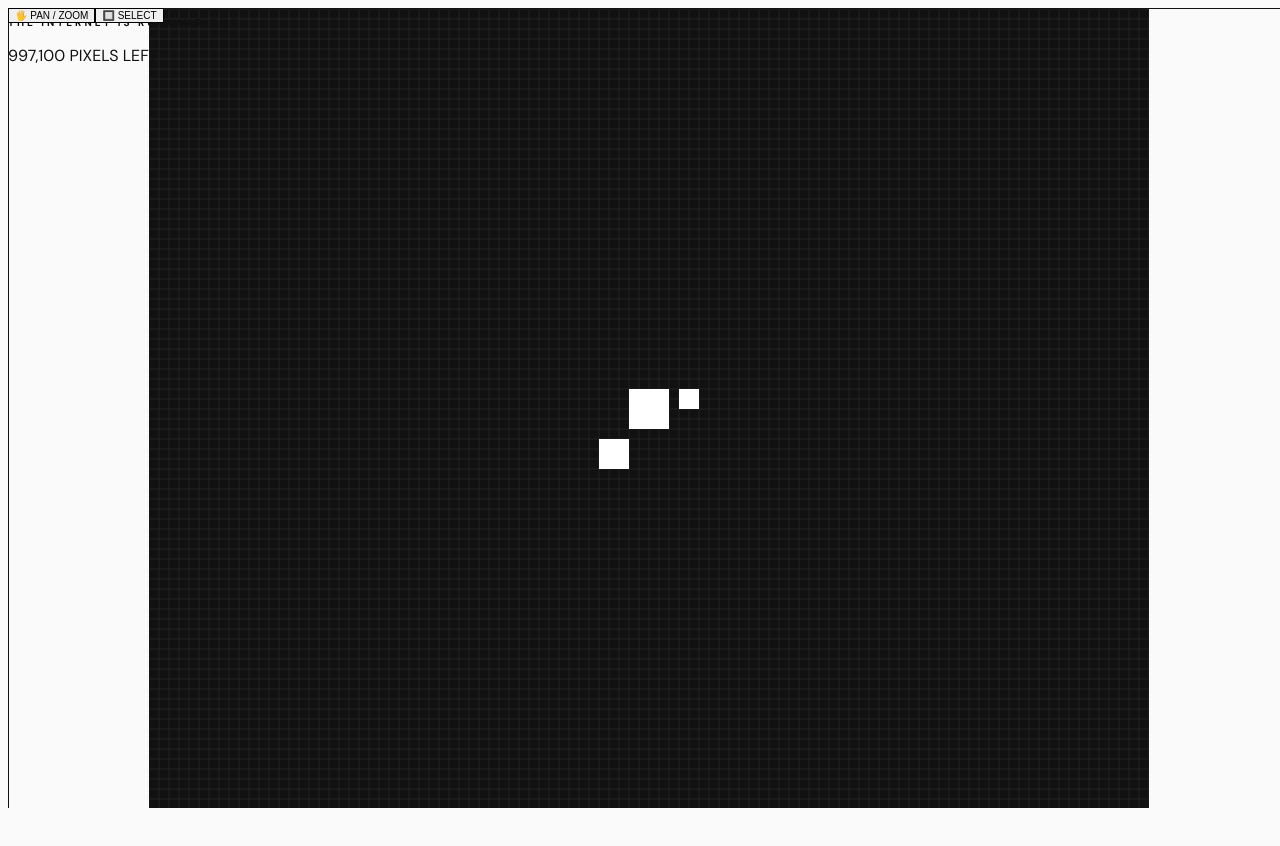
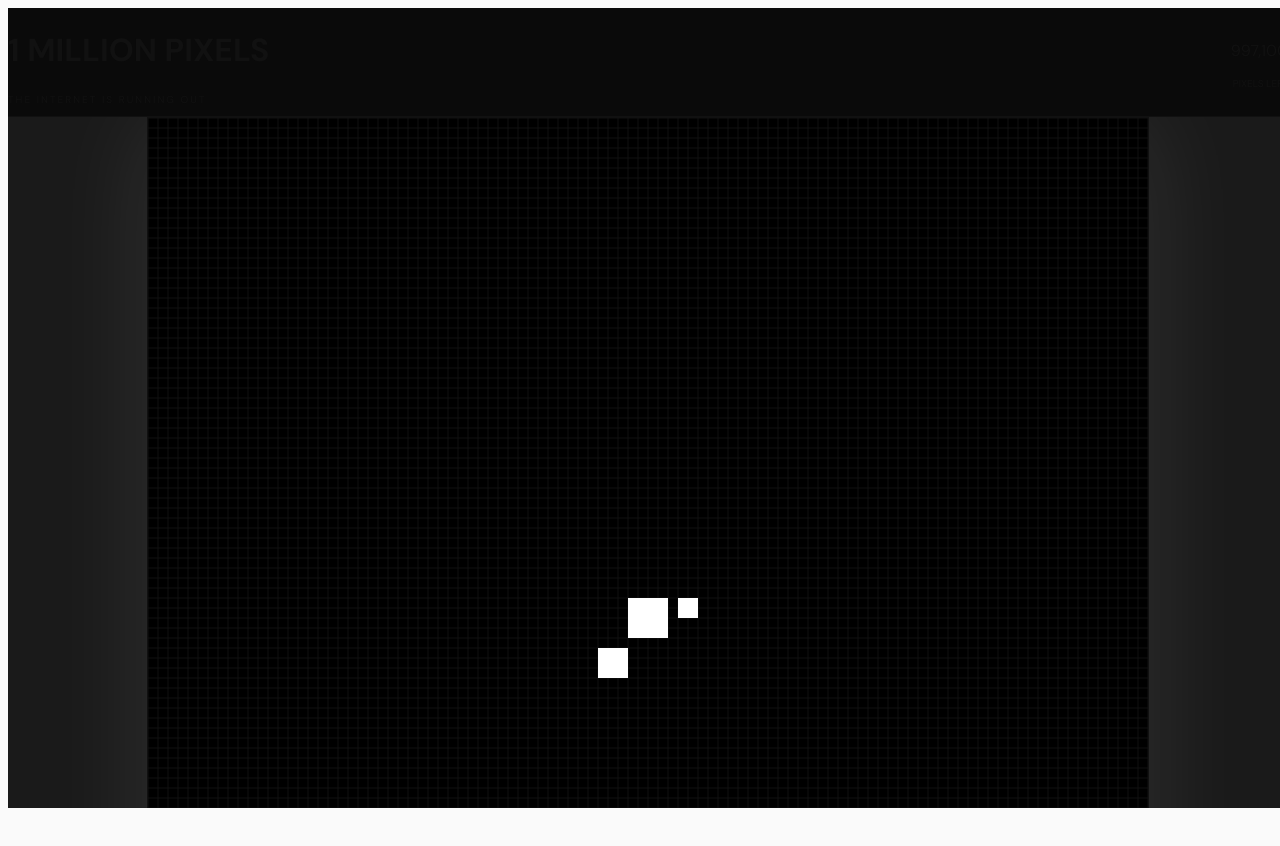
Before and after one commit to realmannerd-afk/gotop, a Next.js app: page / in a window 1280 px wide. Shown: the top 846 px of the page. Before the commit the page ends 816 px from the top, so only its background shows below. Built offline with nearby package versions, Linux system fonts and the light colour scheme.

Commit message:
Convert canvas back to classic 1MillionPixels absolute layout with native scrolling and 10x10 snapping

```diff
--- a/src/app/page.tsx
+++ b/src/app/page.tsx
@@ -12,8 +12,6 @@ export default function Home() {
   const [isModalOpen, setIsModalOpen] = useState(false);
   const [successState, setSuccessState] = useState<{pixels: number, name: string} | null>(null);
   const [claiming, setClaiming] = useState(false);
-
-  const [mode, setMode] = useState<'pan' | 'select'>('pan');
   const [selection, setSelection] = useState<{x: number, y: number, w: number, h: number} | null>(null);
 
   useEffect(() => {
@@ -43,7 +41,6 @@ export default function Home() {
         setClaims(prev => [...prev, res.claim!]);
         setSuccessState({ pixels: selection.w * selection.h, name });
         setSelection(null);
-        setMode('pan'); // auto switch back to pan
       }
     } catch (err) {
       setClaiming(false);
@@ -55,7 +52,7 @@ export default function Home() {
 
   if (successState) {
     return (
-      <main className="min-h-screen w-full bg-black flex flex-col items-center justify-center p-6 text-center animate-in fade-in duration-500 selection:bg-white selection:text-black">
+      <main className="min-h-screen w-full bg-[#0a0a0a] flex flex-col items-center justify-center p-6 text-center animate-in fade-in duration-500 selection:bg-white selection:text-black">
         <div className="max-w-md w-full flex flex-col items-center">
           <h1 className="text-2xl md:text-3xl font-bold tracking-tighter text-white mb-10 uppercase leading-snug">
             PIXELS SECURED.
@@ -80,61 +77,60 @@ export default function Home() {
   }
 
   return (
-    <div className="h-screen w-full bg-black flex flex-col selection:bg-white selection:text-black text-white relative overflow-hidden">
+    <div className="h-screen w-full bg-[#0a0a0a] flex flex-col text-white">
 
-      {/* ABSOLUTE BACKGROUND TITLE */}
-      <div className="absolute top-6 left-6 md:top-10 md:left-10 z-10 pointer-events-none">
-        <h2 className="text-[10px] md:text-xs font-bold tracking-[0.3em] uppercase text-white/50">
-          The Internet Is Running Out
-        </h2>
-        <p className="text-xl md:text-2xl font-mono mt-2 tracking-tighter">
-          {(TOTAL_SPACES - claimedCount).toLocaleString()} PIXELS LEFT
-        </p>
+      {/* HEADER */}
+      <header className="shrink-0 w-full flex items-center justify-between p-6 border-b border-white/10 bg-black z-20">
+        <div>
+          <h1 className="text-xl md:text-2xl font-bold tracking-tighter uppercase">
+            1 Million Pixels
+          </h1>
+          <p className="text-[10px] uppercase tracking-[0.2em] text-white/50 mt-1">
+            The Internet is running out
+          </p>
+        </div>
+        <div className="text-right">
+          <p className="font-mono text-lg md:text-xl font-bold">
+            {(TOTAL_SPACES - claimedCount).toLocaleString()}
+          </p>
+          <p className="text-[10px] uppercase tracking-widest text-white/50">
+            Pixels Left
+          </p>
+        </div>
+      </header>
+
+      {/* CANVAS AREA (Scrollable) */}
+      <div className="flex-1 w-full relative overflow-hidden bg-[#1a1a1a]">
+        <GridVisual
+          claims={claims}
+          onSelectionChange={setSelection}
+        />
+
+        {/* Persistent helper text inside the view */}
+        <div className="absolute top-4 left-1/2 -translate-x-1/2 px-4 py-2 bg-black/80 backdrop-blur border border-white/10 rounded-full text-[10px] uppercase tracking-widest font-bold pointer-events-none text-white/60">
+          Scroll around. Click & drag to select blocks.
+        </div>
       </div>
 
-      {/* MODE TOGGLE */}
-      <div className="absolute top-6 right-6 md:top-10 md:right-10 z-10 flex gap-2">
-        <button
-          onClick={() => setMode('pan')}
-          className={`px-4 py-2 text-[10px] uppercase font-bold tracking-widest border transition-colors ${mode === 'pan' ? 'bg-white text-black border-white' : 'bg-black text-white/50 border-white/20 hover:text-white'}`}
-        >
-          🖐️ Pan / Zoom
-        </button>
-        <button
-          onClick={() => setMode('select')}
-          className={`px-4 py-2 text-[10px] uppercase font-bold tracking-widest border transition-colors ${mode === 'select' ? 'bg-white text-black border-white' : 'bg-black text-white/50 border-white/20 hover:text-white'}`}
-        >
-          🔲 Select
-        </button>
-      </div>
+      {/* BOTTOM ACTION BAR */}
+      <div className={`shrink-0 bg-black border-t border-white/10 p-6 flex flex-col md:flex-row items-center justify-between gap-6 transition-all duration-300 ${selectionPixels > 0 ? 'translate-y-0 opacity-100' : 'translate-y-full absolute opacity-0'}`} style={selectionPixels === 0 ? { bottom: 0, width: '100%' } : {}}>
 
-      {/* CANVAS CONTAINER */}
-      <div className="flex-1 w-full h-full">
-        <GridVisual
-          claims={claims}
-          mode={mode}
-          onSelectionChange={setSelection}
-        />
-      </div>
+        <div className="flex items-center gap-8">
+          <div>
+            <p className="text-[10px] uppercase tracking-widest text-white/50">Selection Area</p>
+            <p className="font-mono text-xl font-bold">{selectionPixels.toLocaleString()} px</p>
+          </div>
+          {selection && (
+            <div>
+              <p className="text-[10px] uppercase tracking-widest text-white/50">Coordinates</p>
+              <p className="font-mono text-xs mt-1">X: {selection.x}, Y: {selection.y}</p>
+            </div>
+          )}
+        </div>
 
-      {/* HELP TEXT */}
-      <div className="absolute bottom-6 left-6 z-10 pointer-events-none hidden md:block">
-        <p className="text-[10px] text-white/30 uppercase tracking-[0.2em] font-bold">
-          Scroll to zoom
-        </p>
-      </div>
-
-      {/* FLOATING ACTION BAR */}
-      <div className={`absolute bottom-8 left-1/2 -translate-x-1/2 bg-white text-black px-6 py-4 flex items-center justify-between gap-8 md:gap-16 shadow-[0_0_40px_rgba(255,255,255,0.2)] transition-all duration-300 transform ${selectionPixels > 0 ? 'translate-y-0 opacity-100' : 'translate-y-12 opacity-0 pointer-events-none'}`}>
-        <div className="flex flex-col">
-          <span className="text-[10px] uppercase tracking-widest font-bold text-black/50">Selected</span>
-          <span className="font-mono text-xl md:text-2xl font-bold tracking-tighter leading-none mt-1">
-            {selectionPixels.toLocaleString()}
-          </span>
-        </div>
         <button
           onClick={() => setIsModalOpen(true)}
-          className="bg-black text-white px-8 py-3 text-[10px] font-bold uppercase tracking-[0.2em] hover:bg-[#FF3300] transition-colors"
+          className="w-full md:w-auto bg-white text-black px-12 py-4 text-xs font-bold uppercase tracking-[0.2em] hover:bg-gray-300 transition-colors"
         >
           CLAIM NOW
         </button>
--- a/src/components/GridVisual.tsx
+++ b/src/components/GridVisual.tsx
@@ -1,35 +1,26 @@
 'use client';
 
-import { useEffect, useRef, useState, useCallback } from 'react';
+import { useEffect, useRef, useState } from 'react';
 import { Claim } from '@/app/actions';
 
 interface GridVisualProps {
   claims: Claim[];
-  mode: 'pan' | 'select';
   onSelectionChange: (rect: { x: number, y: number, w: number, h: number } | null) => void;
 }
 
-export function GridVisual({ claims, mode, onSelectionChange }: GridVisualProps) {
+export function GridVisual({ claims, onSelectionChange }: GridVisualProps) {
   const containerRef = useRef<HTMLDivElement>(null);
   const canvasRef = useRef<HTMLCanvasElement>(null);
 
-  // Viewport transforms
-  const [scale, setScale] = useState(1);
-  const [translate, setTranslate] = useState({ x: 0, y: 0 });
-
-  // Interaction states
   const [isDragging, setIsDragging] = useState(false);
   const [startPos, setStartPos] = useState({ x: 0, y: 0 });
   const [currentPos, setCurrentPos] = useState({ x: 0, y: 0 });
-  const [lastPan, setLastPan] = useState({ x: 0, y: 0 });
 
-  // Image cache
+  const [renderTick, setRenderTick] = useState(0);
   const imageCache = useRef<Record<string, HTMLImageElement>>({});
-  const [renderTick, setRenderTick] = useState(0);
 
-  const SIDE = 1000; // 1,000,000 pixels = 1000x1000
+  const SIDE = 1000;
 
-  // Handle rendering
   useEffect(() => {
     const canvas = canvasRef.current;
     if (!canvas) return;
@@ -39,12 +30,12 @@ export function GridVisual({ claims, mode, onSelectionChange }: GridVisualProps)
     canvas.width = SIDE;
     canvas.height = SIDE;
 
-    // Fill background (unclaimed)
-    ctx.fillStyle = '#111111';
+    // Fill background (black canvas)
+    ctx.fillStyle = '#000000';
     ctx.fillRect(0, 0, SIDE, SIDE);
 
-    // Draw grid lines (very subtle)
-    ctx.strokeStyle = '#222222';
+    // Draw subtle grid (every 10px = 1 block)
+    ctx.strokeStyle = '#111111';
     ctx.lineWidth = 1;
     ctx.beginPath();
     for (let i = 0; i <= SIDE; i += 10) {
@@ -57,11 +48,10 @@ export function GridVisual({ claims, mode, onSelectionChange }: GridVisualProps)
 
     // Draw claims
     claims.forEach(claim => {
-      // Draw white background for claimed block
+      // White background for the claimed pixels
       ctx.fillStyle = '#FFFFFF';
       ctx.fillRect(claim.x, claim.y, claim.w, claim.h);
 
-      // Draw logo
       if (!imageCache.current[claim.logoUrl]) {
         const img = new Image();
         img.crossOrigin = 'anonymous';
@@ -72,59 +62,47 @@ export function GridVisual({ claims, mode, onSelectionChange }: GridVisualProps)
         ctx.drawImage(imageCache.current[claim.logoUrl], claim.x, claim.y, claim.w, claim.h);
       }
     });
-
   }, [claims, renderTick]);
 
   const handlePointerDown = (e: React.PointerEvent) => {
     if (!containerRef.current) return;
+
+    // In a fixed 1000x1000 element, native event offsetX/Y is perfect
+    const cx = Math.round(e.nativeEvent.offsetX);
+    const cy = Math.round(e.nativeEvent.offsetY);
+
+    // Snap to 10x10 grid (optional, but standard for 1millionpixels)
+    const snapX = Math.floor(cx / 10) * 10;
+    const snapY = Math.floor(cy / 10) * 10;
+
     setIsDragging(true);
+    setStartPos({ x: snapX, y: snapY });
+    setCurrentPos({ x: snapX, y: snapY });
+    onSelectionChange(null);
     containerRef.current.setPointerCapture(e.pointerId);
-
-    if (mode === 'pan') {
-      setLastPan({ x: e.clientX, y: e.clientY });
-    } else {
-      // Calculate exact internal canvas coordinates
-      const rect = canvasRef.current!.getBoundingClientRect();
-      // offsetX/Y on the canvas event is reliable, but PointerEvent is attached to container.
-      // So we map clientX to the canvas rect.
-      let cx = (e.clientX - rect.left) / scale;
-      let cy = (e.clientY - rect.top) / scale;
-      cx = Math.max(0, Math.min(Math.round(cx), SIDE));
-      cy = Math.max(0, Math.min(Math.round(cy), SIDE));
-
-      setStartPos({ x: cx, y: cy });
-      setCurrentPos({ x: cx, y: cy });
-      onSelectionChange(null);
-    }
   };
 
   const handlePointerMove = (e: React.PointerEvent) => {
     if (!isDragging) return;
 
-    if (mode === 'pan') {
-      const dx = e.clientX - lastPan.x;
-      const dy = e.clientY - lastPan.y;
-      setTranslate(prev => ({ x: prev.x + dx, y: prev.y + dy }));
-      setLastPan({ x: e.clientX, y: e.clientY });
-    } else {
-      const rect = canvasRef.current!.getBoundingClientRect();
-      let cx = (e.clientX - rect.left) / scale;
-      let cy = (e.clientY - rect.top) / scale;
-      cx = Math.max(0, Math.min(Math.round(cx), SIDE));
-      cy = Math.max(0, Math.min(Math.round(cy), SIDE));
+    const cx = Math.max(0, Math.min(Math.round(e.nativeEvent.offsetX), SIDE));
+    const cy = Math.max(0, Math.min(Math.round(e.nativeEvent.offsetY), SIDE));
 
-      setCurrentPos({ x: cx, y: cy });
+    // Snap to 10x10 grid
+    const snapX = Math.ceil(cx / 10) * 10;
+    const snapY = Math.ceil(cy / 10) * 10;
 
-      const x = Math.min(startPos.x, cx);
-      const y = Math.min(startPos.y, cy);
-      const w = Math.abs(cx - startPos.x);
-      const h = Math.abs(cy - startPos.y);
+    setCurrentPos({ x: snapX, y: snapY });
+
+    const x = Math.min(startPos.x, snapX);
+    const y = Math.min(startPos.y, snapY);
+    const w = Math.abs(snapX - startPos.x);
+    const h = Math.abs(snapY - startPos.y);
 
     if (w > 0 && h > 0) {
       onSelectionChange({ x, y, w, h });
     } else {
       onSelectionChange(null);
-      }
     }
   };
 
@@ -133,66 +111,33 @@ export function GridVisual({ claims, mode, onSelectionChange }: GridVisualProps)
     containerRef.current?.releasePointerCapture(e.pointerId);
   };
 
-  const handleWheel = (e: React.WheelEvent) => {
-    e.preventDefault();
-    const zoomSensitivity = 0.002;
-    const delta = -e.deltaY * zoomSensitivity;
-
-    // Zoom around cursor
-    if (!containerRef.current) return;
-    const containerRect = containerRef.current.getBoundingClientRect();
-
-    const mouseX = e.clientX - containerRect.left;
-    const mouseY = e.clientY - containerRect.top;
-
-    // Center point relative to container center
-    const cx = containerRect.width / 2;
-    const cy = containerRect.height / 2;
-
-    const newScale = Math.max(0.2, Math.min(scale * (1 + delta), 20)); // min 0.2x, max 20x
-    const scaleRatio = newScale / scale;
-
-    // Adjust translation so cursor stays in same physical spot
-    const newTx = mouseX - (mouseX - translate.x - cx) * scaleRatio - cx;
-    const newTy = mouseY - (mouseY - translate.y - cy) * scaleRatio - cy;
-
-    setScale(newScale);
-    setTranslate({ x: newTx, y: newTy });
-  };
-
   const selX = Math.min(startPos.x, currentPos.x);
   const selY = Math.min(startPos.y, currentPos.y);
   const selW = Math.abs(currentPos.x - startPos.x);
   const selH = Math.abs(currentPos.y - startPos.y);
 
   return (
+    <div className="w-full h-full overflow-auto bg-[#1a1a1a] flex items-start justify-center p-8 custom-scrollbar">
+      {/* FIXED 1000x1000 Container */}
       <div
         ref={containerRef}
         onPointerDown={handlePointerDown}
         onPointerMove={handlePointerMove}
         onPointerUp={handlePointerUp}
         onPointerCancel={handlePointerUp}
-      onWheel={handleWheel}
-      className={`relative w-full h-full overflow-hidden touch-none border border-white/10 shadow-[0_0_50px_rgba(255,255,255,0.05)] ${mode === 'pan' ? 'cursor-grab active:cursor-grabbing' : 'cursor-crosshair'}`}
-    >
-      <div
-        className="absolute top-1/2 left-1/2 origin-top-left"
-        style={{
-          transform: `translate(calc(-50% + ${translate.x}px), calc(-50% + ${translate.y}px)) scale(${scale})`,
-          width: SIDE,
-          height: SIDE,
-        }}
+        className="relative shadow-[0_0_100px_rgba(255,255,255,0.1)] border border-white/20 touch-none flex-shrink-0 cursor-crosshair"
+        style={{ width: SIDE, height: SIDE }}
       >
         <canvas
           ref={canvasRef}
-          className="w-full h-full"
+          className="absolute inset-0 w-full h-full pointer-events-none"
           style={{ imageRendering: 'pixelated' }}
         />
 
         {/* Selection Overlay */}
-        {mode === 'select' && isDragging && selW > 0 && selH > 0 && (
+        {isDragging && selW > 0 && selH > 0 && (
           <div
-            className="absolute border border-white bg-white/20 mix-blend-difference pointer-events-none"
+            className="absolute border-2 border-white bg-white/30 mix-blend-difference pointer-events-none"
             style={{
               left: selX,
               top: selY,
```
Lines whose indentation alone changed are shown as unchanged.
